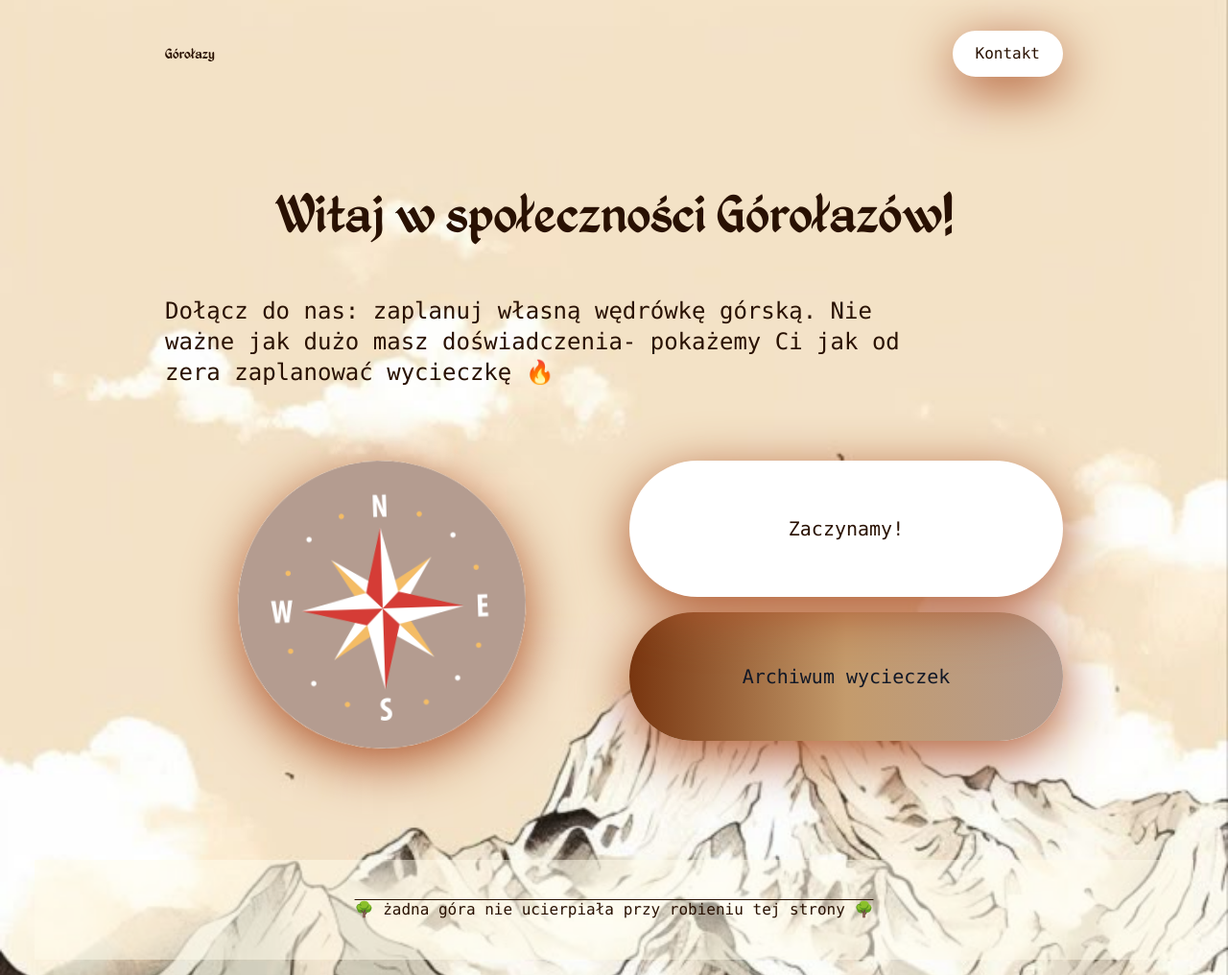
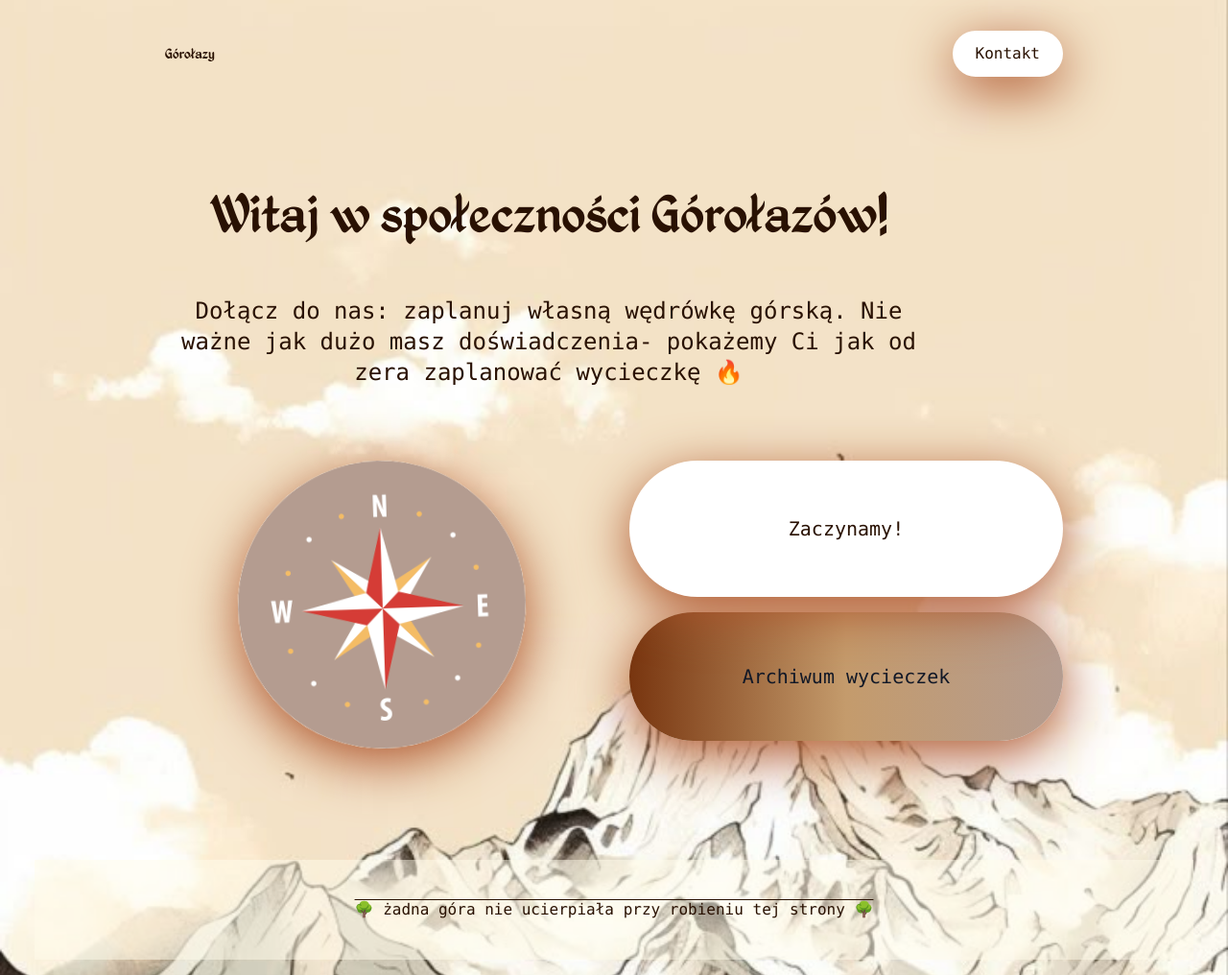
Before and after one commit to kama-pa-go/KGprojects, a Jekyll site: the page index.html, which Jekyll copies as it is, in a window 1280 px wide and 1016 px high. Shown: the whole window at 96% size. Built offline with Jekyll 4.4.1, drawn with Linux system fonts in a browser that asks for light colours.

Commit message:
Your commit message here

```diff
--- a/assets/output.css
+++ b/assets/output.css
@@ -474,11 +474,11 @@
   .h-64 {
     height: calc(var(--spacing) * 64);
   }
+  .h-100 {
+    height: calc(var(--spacing) * 100);
+  }
   .h-auto {
     height: auto;
-  }
-  .h-full {
-    height: 100%;
   }
   .h-screen {
     height: 100vh;
--- a/galeria.html
+++ b/galeria.html
@@ -210,7 +210,7 @@
           href="/KGprojects/home.html"
           class="block relative group overflow-hidden rounded-lg shadow-lg hover:shadow-xl transition-shadow">
           <button
-            class="w-full h-full py-16 bg-stone-400 object-cover transition-all duration-300 rounded-lg shadow-2xs group-hover:brightness-50 flex items-center justify-center">
+            class="w-full h-100 py-16 bg-stone-400 object-cover transition-all duration-300 rounded-lg shadow-2xs group-hover:brightness-50 flex items-center justify-center">
             <p class="text-lg font-semibold text-stone-900">Zobacz nasze inne projekty</p>
           </button>
           <div class="absolute inset-0 flex items-center justify-center opacity-0 group-hover:opacity-100 transition-opacity duration-300 bg-black/50 text-white text-center p-4">
--- a/index.html
+++ b/index.html
@@ -119,8 +119,8 @@
   <main id="app" class="flex flex-col flex-1">
 
   <section class="flex flex-col max-w-[1000px] w-full mx-auto p-8 gap-8 md:gap-14 py-10 sm:py-14 md:py-20">
-      <h1 class="text-3xl sm:text-6xl md:text-6xl lg:text-6xl text-center">Witaj w społeczności Górołazów!</h1>
-      <p class="max-w-[800px] w-full text-large sm:text-xl md:text-2xl">Dołącz do nas: zaplanuj własną wędrówkę górską. Nie ważne jak dużo masz doświadczenia- pokażemy Ci jak od zera zaplanować wycieczkę 🔥 </p>
+      <h1 class="max-w-[800px] text-3xl sm:text-6xl md:text-6xl lg:text-6xl text-center">Witaj w społeczności Górołazów!</h1>
+      <p class="max-w-[800px] text-large sm:text-xl md:text-2xl text-center">Dołącz do nas: zaplanuj własną wędrówkę górską. Nie ważne jak dużo masz doświadczenia- pokażemy Ci jak od zera zaplanować wycieczkę 🔥 </p>
 
   <div class="grid grid-cols-1 justify-content: space-around justify-items-center sm:grid-cols-2 gap-4 sm:gap-8 py-5">
 
```
